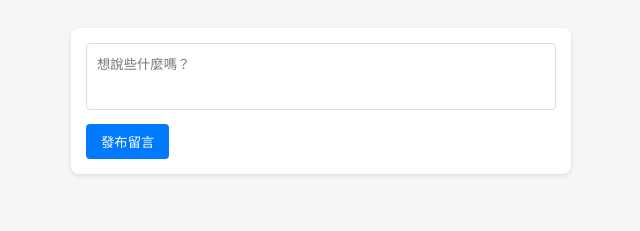
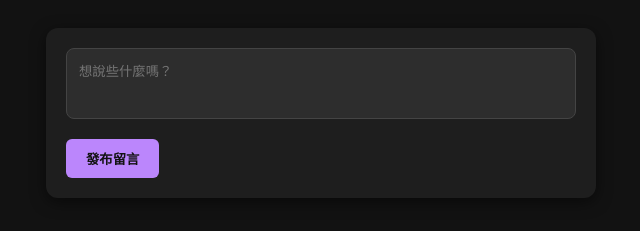
Before and after one commit to hnrylm/fluskwebapp, a plain HTML site: page web-practice/index.html in a window 1280 px wide. Shown: the whole page, without its empty margins (319-959 px from the left). Drawn offline with Linux system fonts and the light colour scheme.

Commit message:
add style to index.html save into web-practice

```diff
--- a/web-practice/index.html
+++ b/web-practice/index.html
@@ -4,18 +4,72 @@
     <meta charset="UTF-8">
     <title>我的留言板練習</title>
     <style>
-        body { font-family: sans-serif; background: #f4f7f6; display: flex; justify-content: center; padding: 20px; }
-        .container { width: 100%; max-width: 500px; }
+    body {
+        font-family: 'Segoe UI', Tahoma, Geneva, Verdana, sans-serif;
+        background: #121212; /* 深黑色背景 */
+        color: #e0e0e0; /* 淺灰色文字 */
+        display: flex;
+        justify-content: center;
+        padding: 20px;
+    }
 
-        /* 留言輸入區 */
-        .input-box { background: white; padding: 15px; border-radius: 8px; box-shadow: 0 2px 5px rgba(0,0,0,0.1); margin-bottom: 20px; }
-        textarea { width: 100%; border: 1px solid #ddd; border-radius: 4px; padding: 10px; box-sizing: border-box; resize: none; }
-        button { background: #007bff; color: white; border: none; padding: 8px 15px; border-radius: 4px; cursor: pointer; margin-top: 10px; }
+    .container { width: 100%; max-width: 550px; }
 
-        /* 留言顯示區 */
-        .message-card { background: white; padding: 15px; border-radius: 8px; box-shadow: 0 2px 5px rgba(0,0,0,0.05); margin-bottom: 10px; border-left: 5px solid #007bff; }
-        .timestamp { font-size: 0.8rem; color: #888; margin-top: 10px; display: block; }
-    </style>
+    /* 輸入區：改為深灰色卡片 */
+    .input-box {
+        background: #1e1e1e;
+        padding: 20px;
+        border-radius: 12px;
+        box-shadow: 0 4px 15px rgba(0,0,0,0.5);
+        margin-bottom: 30px;
+    }
+
+    textarea {
+        width: 100%;
+        background: #2d2d2d;
+        border: 1px solid #444;
+        border-radius: 8px;
+        padding: 12px;
+        color: white;
+        box-sizing: border-box;
+        resize: none;
+        outline: none;
+    }
+
+    /* 按鈕：改為更顯眼的霓虹色系 */
+    button {
+        background: #bb86fc;
+        color: #121212;
+        font-weight: bold;
+        border: none;
+        padding: 10px 20px;
+        border-radius: 6px;
+        cursor: pointer;
+        margin-top: 15px;
+        transition: 0.3s;
+    }
+    button:hover { background: #cfabff; transform: translateY(-2px); }
+
+    /* 留言卡片：加上微光邊框 */
+    .message-card {
+        background: #1e1e1e;
+        padding: 15px;
+        border-radius: 12px;
+        margin-bottom: 15px;
+        border: 1px solid #333;
+        transition: 0.3s;
+    }
+    .message-card:hover { border-color: #bb86fc; }
+
+    .timestamp {
+        font-size: 0.75rem;
+        color: #777;
+        margin-top: 10px;
+        display: block;
+        font-style: italic;
+    }
+</style>
+
 </head>
 <body>
 
```
